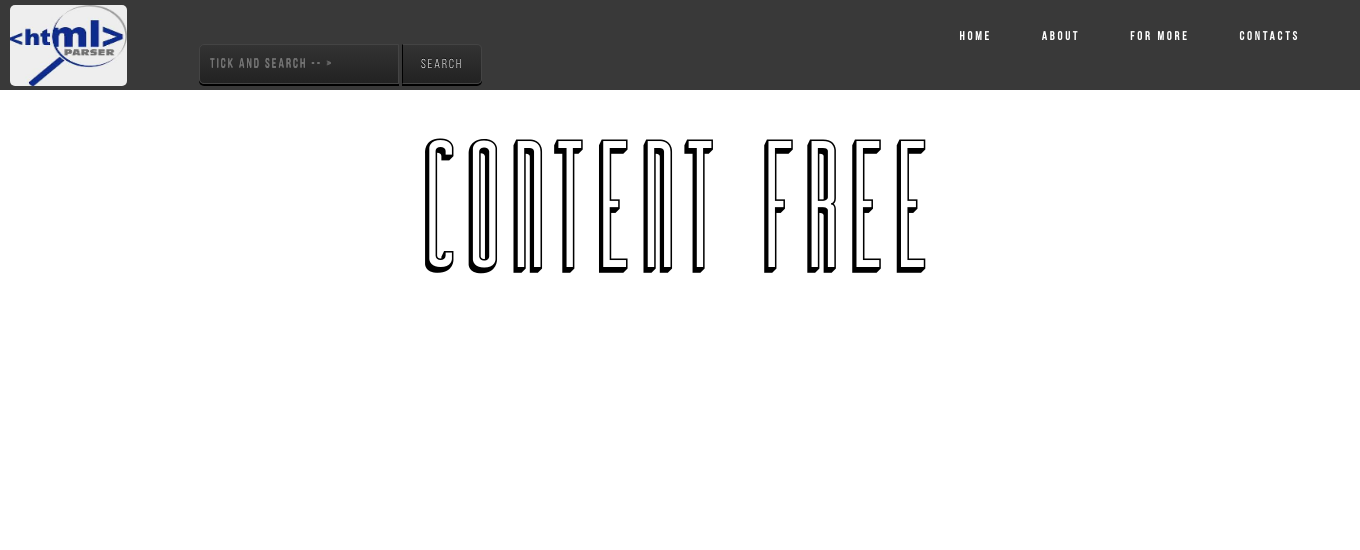
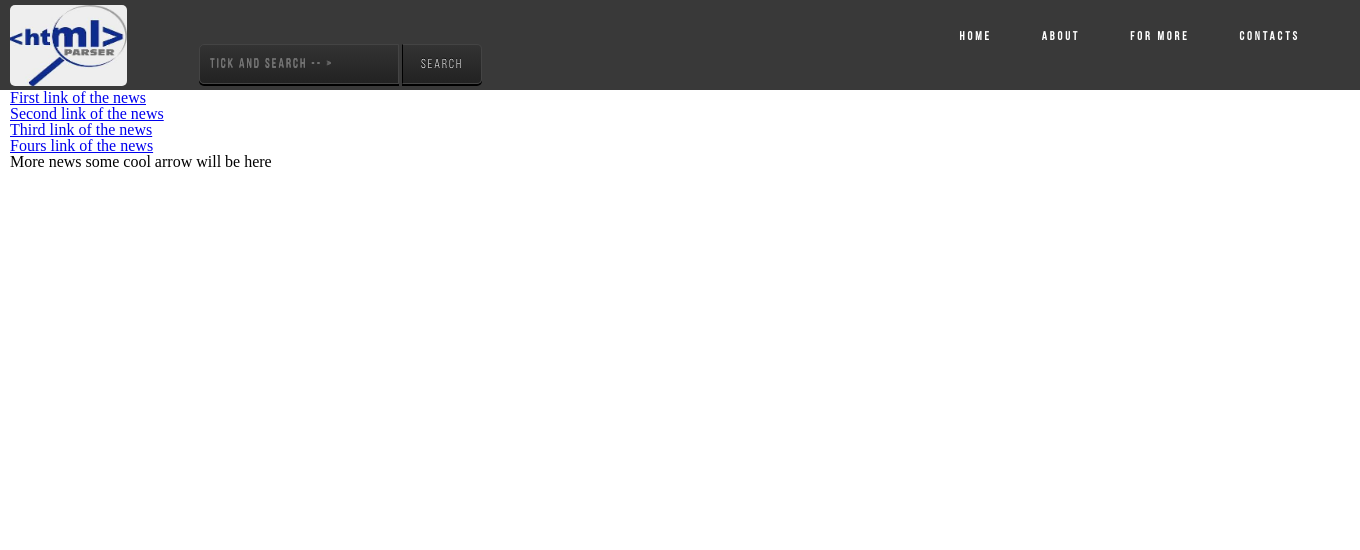
Before and after one commit to martynenko-e/Parseville, a Django app: page / in a window 1360 px wide. Shown: the top 550 px of the page. Run offline with Django 3.2, Linux system fonts and the light colour scheme.

Commit message:
plan of changes to add in style.css

```diff
--- a/src/static/css/style.css
+++ b/src/static/css/style.css
@@ -137,7 +137,29 @@ h1 {
     letter-spacing: 10px;
 }
 
+/*    ------====--- Links Style ------======-------    */
+
+/*
+
+    todo --->
+     1. divide page into 3 parts //links//companies//vacancies//
+     2. make it to look like:
+           ________   ________   ________   ________
+          |        | |        | |        | |        |
+          |        | |        | |        | |        |
+           --------   --------   --------   --------
+     3. in the end of each "part"  apply button "more"
+
+*/
+
+
+
+/*    ------====--- END OF Links Style ------======-------    */
+
 /* -------- END OF CONTENT STYLE --------- */
+
+
+
 /* ----==== FOOTER STYLE ===----  */
 
 .footer-get-in-touch {
--- a/src/templates/index.html
+++ b/src/templates/index.html
@@ -43,7 +43,28 @@
     </header>
     <div class="content">
         <div class="container">
-            <h1>CONTENT Free</h1>
+            <div class="links">
+                <div class="link-row">
+                    <div class="link-date"></div>
+                    <div class="link-title"><a href="#"> First link of the news </a></div>
+                </div>
+                <div class="link-row">
+                    <div class="link-date"></div>
+                    <div class="link-title"><a href="#"> Second link of the news </a></div>
+                </div>
+                <div class="link-row">
+                    <div class="link-date"></div>
+                    <div class="link-title"><a href="#"> Third link of the news </a></div>
+                </div>
+                <div class="link-row">
+                    <div class="link-date"></div>
+                    <div class="link-title"><a href="#"> Fours link of the news </a></div>
+                </div>
+                <div class="links-show-all">
+                    More news
+                    <span> some cool arrow will be here</span>
+                </div>
+            </div>
             <!--<button id="button-vacancy" onclick="getJsonOfVacancies()">Wanna some Vacancies info?</button>
             <button id="button-company" onclick="getJsonOfCompanies()">Wanna some Company info?</button>
 
```
